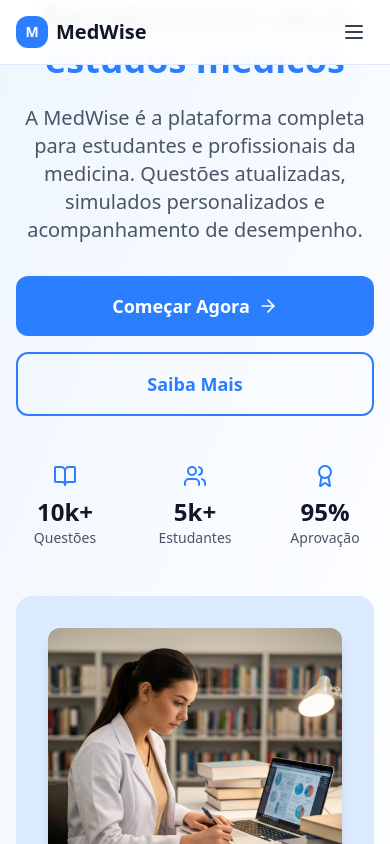
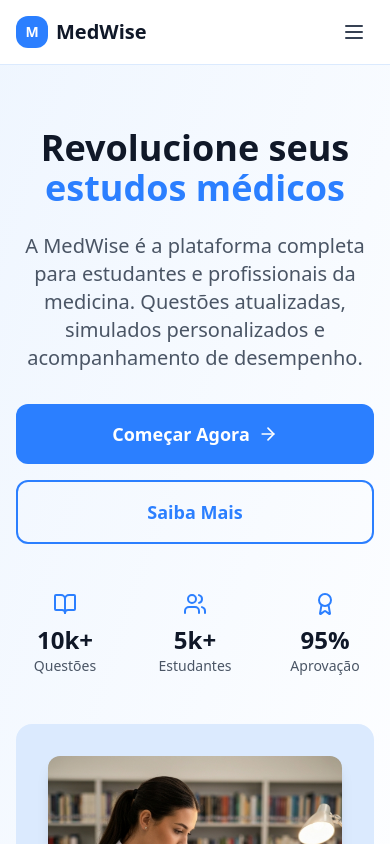
Before and after one commit to emanueldjn/medwise-front, a React (Vite) app: page / in a window 390 px wide. Shown: the top 844 px of the page. Built offline with nearby package versions, Linux system fonts and the light colour scheme.

Commit message:
lp regiger v2

```diff
--- a/src/components/LandingPage/Hero.jsx
+++ b/src/components/LandingPage/Hero.jsx
@@ -4,12 +4,12 @@ import { ArrowRight, BookOpen, Users, Award } from "lucide-react"
 
 const Hero = ({ onLoginClick }) => {
   return (
-  <section id="inicio" className="min-h-screen flex items-center justify-center bg-gradient-to-br from-blue-50 to-white">
+    <section id="inicio" className="min-h-screen flex items-center justify-center bg-gradient-to-br from-blue-50 to-white py-20">
       <div className="w-full max-w-7xl mx-auto px-4 sm:px-6 lg:px-8 flex flex-1 items-center justify-center" style={{ minHeight: '100vh' }}>
-  <div className="grid lg:grid-cols-2 gap-12 items-center w-full">
+        <div className="grid lg:grid-cols-2 gap-12 items-center w-full">
           {/* Content */}
           <div className="text-center lg:text-left">
-            <h1 className="text-4xl md:text-5xl lg:text-6xl font-bold text-gray-900 mb-6 text-balance">
+            <h1 className="mt-12 md:mt-0 text-4xl md:text-5xl lg:text-6xl font-bold text-gray-900 mb-6 text-balance">
               Revolucione seus
               <span className="text-blue-500"> estudos médicos</span>
             </h1>
```
